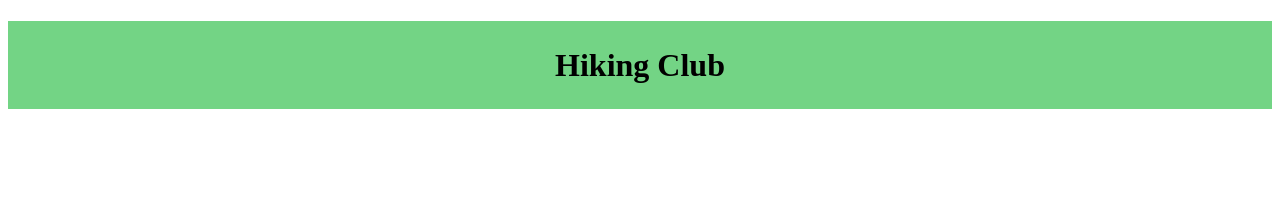
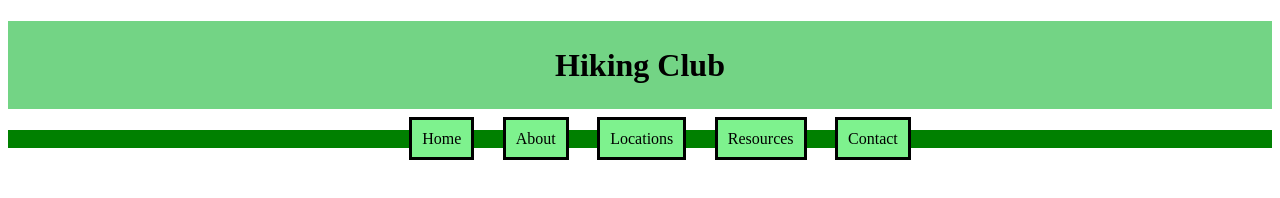
Before and after one commit to tobiask190/tobiask190.git.io, a plain HTML site: page index.html in a window 1280 px wide. Drawn offline with Linux system fonts and the light colour scheme.

Commit message:
Update index.html

```diff
--- a/index.html
+++ b/index.html
@@ -7,6 +7,12 @@
   </head>
   <body>
     <h1 id="home-title">Hiking Club</h1>
-    <div w3-include-html="../pages/nav_bar.html"></div>
+    <ul class="nav-bar">
+      <li><a href="https://www.google.com/">Home</a></li>
+      <li><a href="https://www.google.com/">About</a></li>
+      <li><a href="https://www.google.com/">Locations</a></li>
+      <li><a href="https://www.google.com/">Resources</a></li>
+      <li><a href="https://www.google.com/">Contact</a></li>
+    </ul>
   </body>
 </html>
```
